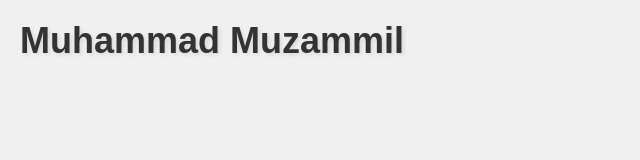
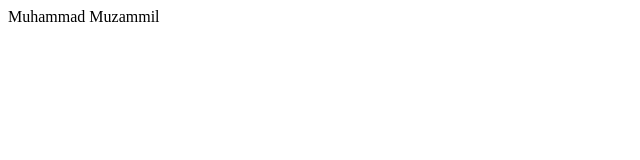
Before and after one commit to muhammadmuzammil33/Peer-Task-1, a plain HTML site: page index.html in a window 1280 px wide. Shown: the whole page, without its empty margins (0-640 px from the left). Drawn offline with Linux system fonts and the light colour scheme.

Commit message:
Update index.html
My Name

```diff
--- a/index.html
+++ b/index.html
@@ -4,27 +4,8 @@
     <meta charset="UTF-8">
     <meta name="viewport" content="width=device-width, initial-scale=1.0">
     <title>Muhammad Muzammil</title>
-    <style>
-        body {
-            margin: 0;
-            padding: 0;
-            height: 100vh;
-            background-color: #f0f0f0;
-            font-family: Arial, sans-serif;
-        }
-
-        .name {
-            position: absolute;
-            top: 20px;
-            left: 20px;
-            font-size: 36px;
-            font-weight: bold;
-            color: #333;
-            text-shadow: 2px 2px 4px rgba(0, 0, 0, 0.1);
-        }
-    </style>
 </head>
 <body>
-    <div class="name">Muhammad Muzammil</div>
+    <div>Muhammad Muzammil</div>
 </body>
 </html>
```
